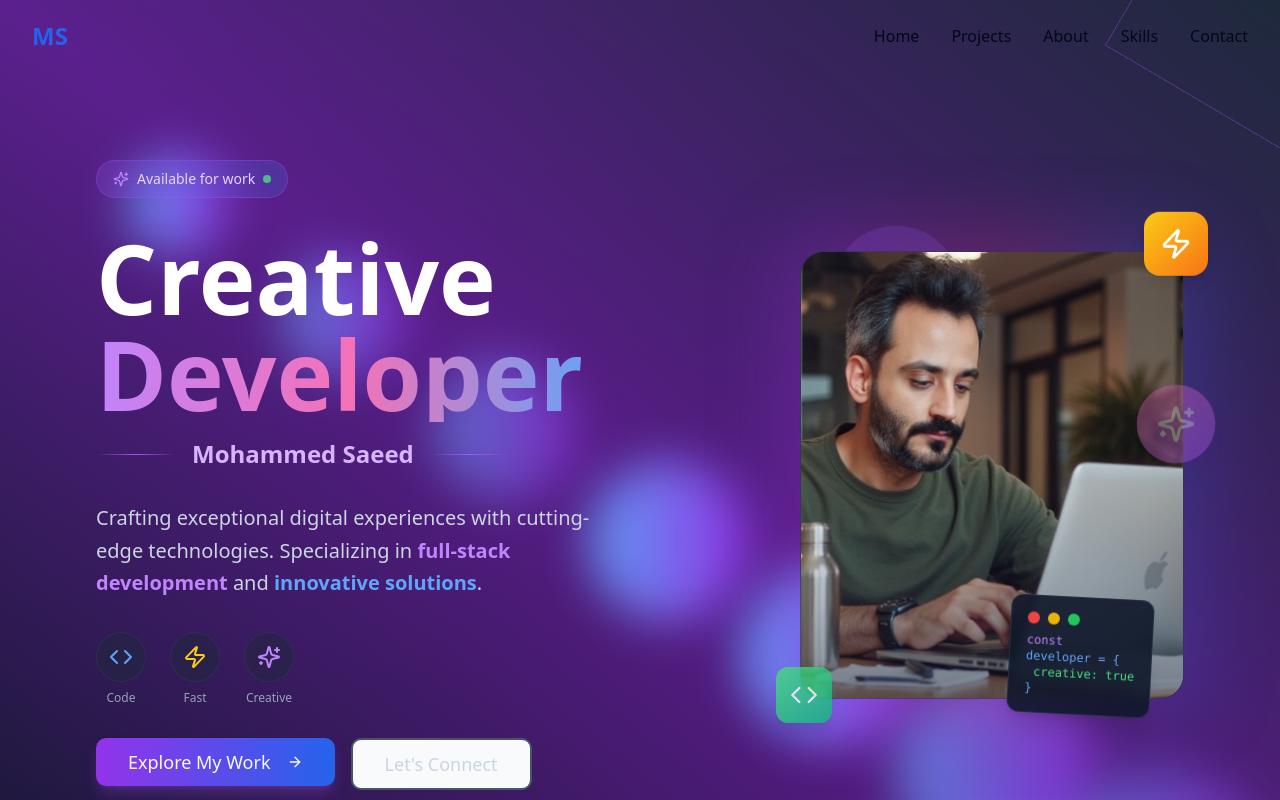
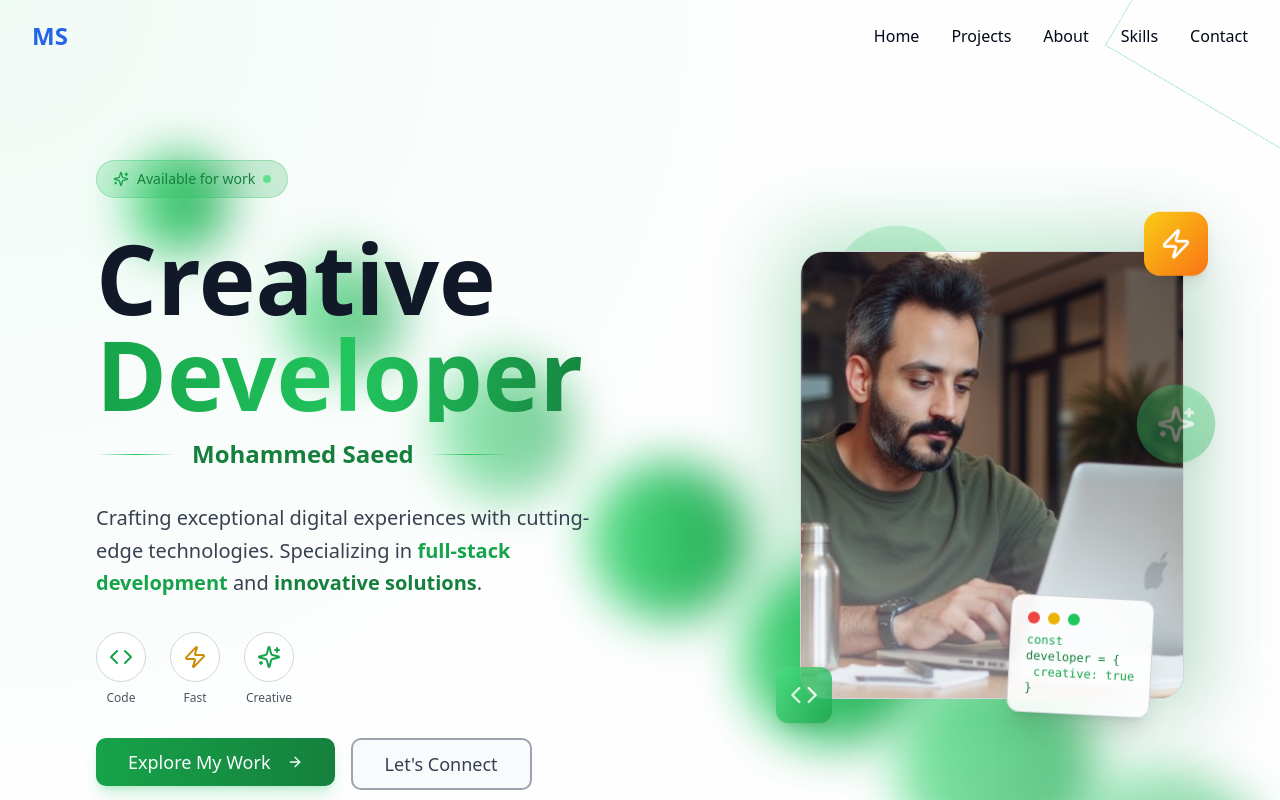
Before and after one commit to MohammedSaeed9444/myPortfolio, a React (Vite) app: page / in a window 1280 px wide. Shown: the top 800 px of the page. Built offline with nearby package versions, Linux system fonts and the light colour scheme.

Commit message:
Refactor HeroSection background and bubbles
Changed the HeroSection background to transparent white and the bubbles to green. Edited `src/components/HeroSection.tsx`.

```diff
--- a/src/components/HeroSection.tsx
+++ b/src/components/HeroSection.tsx
@@ -32,14 +32,14 @@ const HeroSection: React.FC = () => {
       <section id="home" className="min-h-screen flex items-center relative overflow-hidden pt-16">
         {/* Dynamic Background */}
         <div className="absolute inset-0 -z-10">
-          <div className="absolute inset-0 bg-gradient-to-tr from-slate-900 via-purple-900 to-slate-800"></div>
+          <div className="absolute inset-0 bg-white/80"></div>
 
           {/* Animated Grid */}
           <div className="absolute inset-0 opacity-20">
             <div
               className="h-full w-full"
               style={{
-                backgroundImage: `radial-gradient(circle at ${(mousePosition.x / window.innerWidth) * 100}% ${(mousePosition.y / window.innerHeight) * 100}%, rgba(139, 92, 246, 0.3) 0%, transparent 50%)`,
+                backgroundImage: `radial-gradient(circle at ${(mousePosition.x / window.innerWidth) * 100}% ${(mousePosition.y / window.innerHeight) * 100}%, rgba(34, 197, 94, 0.3) 0%, transparent 50%)`,
                 transition: 'background-image 0.3s ease'
               }}
             ></div>
@@ -50,7 +50,7 @@ const HeroSection: React.FC = () => {
             {Array.from({ length: 8 }, (_, i) => (
               <div
                 key={i}
-                className="absolute rounded-full bg-gradient-to-r from-blue-400 to-purple-600 opacity-20 blur-xl animate-pulse"
+                className="absolute rounded-full bg-gradient-to-r from-green-400 to-green-600 opacity-20 blur-xl animate-pulse"
                 style={{
                   width: `${100 + i * 20}px`,
                   height: `${100 + i * 20}px`,
@@ -65,9 +65,9 @@ const HeroSection: React.FC = () => {
 
           {/* Geometric Shapes */}
           <div className="absolute inset-0 overflow-hidden">
-            <div className="absolute w-64 h-64 border border-purple-500/30 rotate-45 -top-32 -right-32 animate-spin" style={{ animationDuration: '20s' }}></div>
-            <div className="absolute w-48 h-48 border border-blue-500/30 rotate-12 -bottom-24 -left-24 animate-ping" style={{ animationDuration: '4s' }}></div>
-            <div className="absolute w-32 h-32 bg-gradient-to-br from-purple-500/20 to-blue-500/20 rounded-full top-1/4 right-1/4 animate-bounce" style={{ animationDuration: '3s' }}></div>
+            <div className="absolute w-64 h-64 border border-green-500/30 rotate-45 -top-32 -right-32 animate-spin" style={{ animationDuration: '20s' }}></div>
+            <div className="absolute w-48 h-48 border border-green-500/30 rotate-12 -bottom-24 -left-24 animate-ping" style={{ animationDuration: '4s' }}></div>
+            <div className="absolute w-32 h-32 bg-gradient-to-br from-green-500/20 to-green-600/20 rounded-full top-1/4 right-1/4 animate-bounce" style={{ animationDuration: '3s' }}></div>
           </div>
         </div>
 
@@ -76,47 +76,47 @@ const HeroSection: React.FC = () => {
             {/* Text Content */}
             <div className={`space-y-8 text-center lg:text-left transition-all duration-1200 ${isVisible ? 'opacity-100 translate-x-0' : 'opacity-0 -translate-x-10'}`}>
               {/* Badge */}
-              <div className={`inline-flex items-center gap-2 px-4 py-2 rounded-full bg-gradient-to-r from-purple-500/20 to-blue-500/20 border border-purple-500/30 backdrop-blur-sm transition-all duration-800 delay-200 ${isVisible ? 'opacity-100 scale-100' : 'opacity-0 scale-95'}`}>
-                <Sparkles className="w-4 h-4 text-purple-400" />
-                <span className="text-sm font-medium text-purple-200">Available for work</span>
+              <div className={`inline-flex items-center gap-2 px-4 py-2 rounded-full bg-gradient-to-r from-green-500/20 to-green-600/20 border border-green-500/30 backdrop-blur-sm transition-all duration-800 delay-200 ${isVisible ? 'opacity-100 scale-100' : 'opacity-0 scale-95'}`}>
+                <Sparkles className="w-4 h-4 text-green-600" />
+                <span className="text-sm font-medium text-green-700">Available for work</span>
                 <div className="w-2 h-2 bg-green-400 rounded-full animate-pulse"></div>
               </div>
 
               {/* Main Heading */}
               <div className="space-y-4">
                 <h1 className={`text-6xl md:text-7xl lg:text-8xl font-black leading-none transition-all duration-1000 delay-400 ${isVisible ? 'opacity-100 translate-y-0' : 'opacity-0 translate-y-10'}`}>
-                  <span className="block text-white">Creative</span>
-                  <span className="block bg-gradient-to-r from-purple-400 via-pink-400 to-blue-400 bg-clip-text text-transparent">
+                  <span className="block text-gray-900">Creative</span>
+                  <span className="block bg-gradient-to-r from-green-600 via-green-500 to-green-700 bg-clip-text text-transparent">
                     Developer
                   </span>
                 </h1>
 
                 <div className={`flex items-center gap-4 justify-center lg:justify-start transition-all duration-1000 delay-600 ${isVisible ? 'opacity-100 translate-y-0' : 'opacity-0 translate-y-10'}`}>
-                  <div className="h-px bg-gradient-to-r from-transparent via-purple-500 to-transparent flex-1 max-w-20"></div>
-                  <span className="text-2xl font-bold text-purple-300">Mohammed Saeed</span>
-                  <div className="h-px bg-gradient-to-r from-transparent via-purple-500 to-transparent flex-1 max-w-20"></div>
+                  <div className="h-px bg-gradient-to-r from-transparent via-green-500 to-transparent flex-1 max-w-20"></div>
+                  <span className="text-2xl font-bold text-green-700">Mohammed Saeed</span>
+                  <div className="h-px bg-gradient-to-r from-transparent via-green-500 to-transparent flex-1 max-w-20"></div>
                 </div>
               </div>
 
               {/* Description */}
-              <p className={`text-xl text-slate-300 leading-relaxed max-w-lg mx-auto lg:mx-0 transition-all duration-1000 delay-700 ${isVisible ? 'opacity-100 translate-y-0' : 'opacity-0 translate-y-10'}`}>
+              <p className={`text-xl text-gray-700 leading-relaxed max-w-lg mx-auto lg:mx-0 transition-all duration-1000 delay-700 ${isVisible ? 'opacity-100 translate-y-0' : 'opacity-0 translate-y-10'}`}>
                 Crafting exceptional digital experiences with cutting-edge technologies.
-                Specializing in <span className="text-purple-400 font-semibold">full-stack development</span> and{' '}
-                <span className="text-blue-400 font-semibold">innovative solutions</span>.
+                Specializing in <span className="text-green-600 font-semibold">full-stack development</span> and{' '}
+                <span className="text-green-700 font-semibold">innovative solutions</span>.
               </p>
 
               {/* Tech Stack Icons */}
               <div className={`flex justify-center lg:justify-start gap-6 transition-all duration-1000 delay-800 ${isVisible ? 'opacity-100 translate-y-0' : 'opacity-0 translate-y-10'}`}>
                 {[
-                  { icon: Code, label: 'Code', color: 'text-blue-400' },
-                  { icon: Zap, label: 'Fast', color: 'text-yellow-400' },
-                  { icon: Sparkles, label: 'Creative', color: 'text-purple-400' },
+                  { icon: Code, label: 'Code', color: 'text-green-600' },
+                  { icon: Zap, label: 'Fast', color: 'text-yellow-600' },
+                  { icon: Sparkles, label: 'Creative', color: 'text-green-600' },
                 ].map((item, index) => (
                   <div key={index} className="flex flex-col items-center gap-2 group cursor-pointer">
-                    <div className="p-3 rounded-full bg-slate-800/50 border border-slate-700/50 group-hover:border-purple-500/50 transition-all duration-300 group-hover:scale-110">
+                    <div className="p-3 rounded-full bg-white/70 border border-gray-300 group-hover:border-green-500/50 transition-all duration-300 group-hover:scale-110">
                       <item.icon className={`w-6 h-6 ${item.color} group-hover:scale-110 transition-transform duration-300`} />
                     </div>
-                    <span className="text-xs text-slate-400 group-hover:text-purple-300 transition-colors duration-300">{item.label}</span>
+                    <span className="text-xs text-gray-600 group-hover:text-green-700 transition-colors duration-300">{item.label}</span>
                   </div>
                 ))}
               </div>
@@ -125,7 +125,7 @@ const HeroSection: React.FC = () => {
               <div className={`flex flex-col sm:flex-row gap-4 justify-center lg:justify-start transition-all duration-1000 delay-900 ${isVisible ? 'opacity-100 translate-y-0' : 'opacity-0 translate-y-10'}`}>
                 <Button
                   size="lg"
-                  className="group text-lg px-8 py-6 bg-gradient-to-r from-purple-600 to-blue-600 hover:from-purple-700 hover:to-blue-700 border-0 shadow-lg shadow-purple-500/25 hover:shadow-purple-500/40 transition-all duration-300 hover:scale-105"
+                  className="group text-lg px-8 py-6 bg-gradient-to-r from-green-600 to-green-700 hover:from-green-700 hover:to-green-800 border-0 shadow-lg shadow-green-500/25 hover:shadow-green-500/40 transition-all duration-300 hover:scale-105"
                   onClick={() => scrollToSection('projects')}
                 >
                   Explore My Work
@@ -134,7 +134,7 @@ const HeroSection: React.FC = () => {
                 <Button
                   size="lg"
                   variant="outline"
-                  className="text-lg px-8 py-6 border-2 border-slate-600 text-slate-300 hover:bg-slate-800 hover:border-purple-500 hover:text-purple-300 transition-all duration-300 hover:scale-105"
+                  className="text-lg px-8 py-6 border-2 border-gray-400 text-gray-700 hover:bg-gray-100 hover:border-green-500 hover:text-green-700 transition-all duration-300 hover:scale-105"
                   onClick={() => scrollToSection('contact')}
                 >
                   Let&apos;s Connect
@@ -147,14 +147,14 @@ const HeroSection: React.FC = () => {
               <div className="relative">
                 {/* Main Image Container */}
                 <div className="relative group">
-                  <div className="absolute -inset-4 bg-gradient-to-r from-purple-600 via-pink-600 to-blue-600 rounded-3xl blur-2xl opacity-30 group-hover:opacity-50 transition-opacity duration-500"></div>
-                  <div className="relative w-80 h-96 md:w-96 md:h-[28rem] rounded-3xl overflow-hidden border border-slate-700/50 bg-slate-800/30 backdrop-blur-sm group-hover:scale-105 transition-all duration-500">
+                  <div className="absolute -inset-4 bg-gradient-to-r from-green-600 via-green-500 to-green-700 rounded-3xl blur-2xl opacity-30 group-hover:opacity-50 transition-opacity duration-500"></div>
+                  <div className="relative w-80 h-96 md:w-96 md:h-[28rem] rounded-3xl overflow-hidden border border-gray-300 bg-white/70 backdrop-blur-sm group-hover:scale-105 transition-all duration-500">
                     <img
                       src="3.png"
                       alt="Mohammed Saeed - Creative Developer"
                       className="object-cover w-full h-full group-hover:scale-110 transition-transform duration-700"
                     />
-                    <div className="absolute inset-0 bg-gradient-to-t from-slate-900/50 via-transparent to-transparent"></div>
+                    <div className="absolute inset-0 bg-gradient-to-t from-white/50 via-transparent to-transparent"></div>
                   </div>
                 </div>
 
@@ -162,25 +162,25 @@ const HeroSection: React.FC = () => {
                 <div className="absolute -top-6 -right-6 w-16 h-16 bg-gradient-to-br from-yellow-400 to-orange-500 rounded-2xl flex items-center justify-center shadow-lg animate-bounce" style={{ animationDuration: '3s' }}>
                   <Zap className="w-8 h-8 text-white" />
                 </div>
-                <div className="absolute -bottom-6 -left-6 w-14 h-14 bg-gradient-to-br from-green-400 to-emerald-500 rounded-xl flex items-center justify-center shadow-lg animate-pulse">
+                <div className="absolute -bottom-6 -left-6 w-14 h-14 bg-gradient-to-br from-green-400 to-green-600 rounded-xl flex items-center justify-center shadow-lg animate-pulse">
                   <Code className="w-7 h-7 text-white" />
                 </div>
-                <div className="absolute top-1/3 -right-4 w-12 h-12 bg-gradient-to-br from-pink-400 to-purple-500 rounded-full flex items-center justify-center shadow-lg animate-ping" style={{ animationDuration: '2s' }}>
+                <div className="absolute top-1/3 -right-4 w-12 h-12 bg-gradient-to-br from-green-400 to-green-600 rounded-full flex items-center justify-center shadow-lg animate-ping" style={{ animationDuration: '2s' }}>
                   <Sparkles className="w-6 h-6 text-white" />
                 </div>
 
                 {/* Code Snippet Floating Card */}
-                <div className="absolute -bottom-4 right-8 bg-slate-900/90 backdrop-blur-sm border border-slate-700/50 rounded-lg p-4 shadow-xl transform rotate-3 hover:rotate-0 transition-transform duration-300">
+                <div className="absolute -bottom-4 right-8 bg-white/90 backdrop-blur-sm border border-gray-300 rounded-lg p-4 shadow-xl transform rotate-3 hover:rotate-0 transition-transform duration-300">
                   <div className="flex items-center gap-2 mb-2">
                     <div className="w-3 h-3 bg-red-500 rounded-full"></div>
                     <div className="w-3 h-3 bg-yellow-500 rounded-full"></div>
                     <div className="w-3 h-3 bg-green-500 rounded-full"></div>
                   </div>
-                  <div className="text-xs font-mono text-slate-300">
-                    <div className="text-purple-400">const</div>
-                    <div className="text-blue-400">developer = &#123;</div>
-                    <div className="text-green-400 ml-2">creative: true</div>
-                    <div className="text-blue-400">&#125;</div>
+                  <div className="text-xs font-mono text-gray-700">
+                    <div className="text-green-600">const</div>
+                    <div className="text-green-700">developer = &#123;</div>
+                    <div className="text-green-600 ml-2">creative: true</div>
+                    <div className="text-green-700">&#125;</div>
                   </div>
                 </div>
               </div>
@@ -190,16 +190,16 @@ const HeroSection: React.FC = () => {
           {/* Bottom Stats */}
           <div className={`mt-20 grid grid-cols-2 md:grid-cols-4 gap-8 text-center transition-all duration-1000 delay-1000 ${isVisible ? 'opacity-100 translate-y-0' : 'opacity-0 translate-y-10'}`}>
             {[
-              { number: '3+', label: 'Years Experience', color: 'from-purple-400 to-pink-400' },
-              { number: '15+', label: 'Projects Completed', color: 'from-blue-400 to-cyan-400' },
-              { number: '4', label: 'Tech Stacks', color: 'from-green-400 to-emerald-400' },
-              { number: '100%', label: 'Client Satisfaction', color: 'from-yellow-400 to-orange-400' },
+              { number: '3+', label: 'Years Experience', color: 'from-green-600 to-green-700' },
+              { number: '15+', label: 'Projects Completed', color: 'from-green-500 to-green-600' },
+              { number: '4', label: 'Tech Stacks', color: 'from-green-600 to-green-800' },
+              { number: '100%', label: 'Client Satisfaction', color: 'from-green-400 to-green-600' },
             ].map((stat, index) => (
               <div key={index} className="group cursor-pointer">
                 <div className={`text-3xl font-black bg-gradient-to-r ${stat.color} bg-clip-text text-transparent group-hover:scale-110 transition-transform duration-300`}>
                   {stat.number}
                 </div>
-                <div className="text-slate-400 text-sm mt-1 group-hover:text-slate-300 transition-colors duration-300">
+                <div className="text-gray-600 text-sm mt-1 group-hover:text-gray-700 transition-colors duration-300">
                   {stat.label}
                 </div>
               </div>
```
